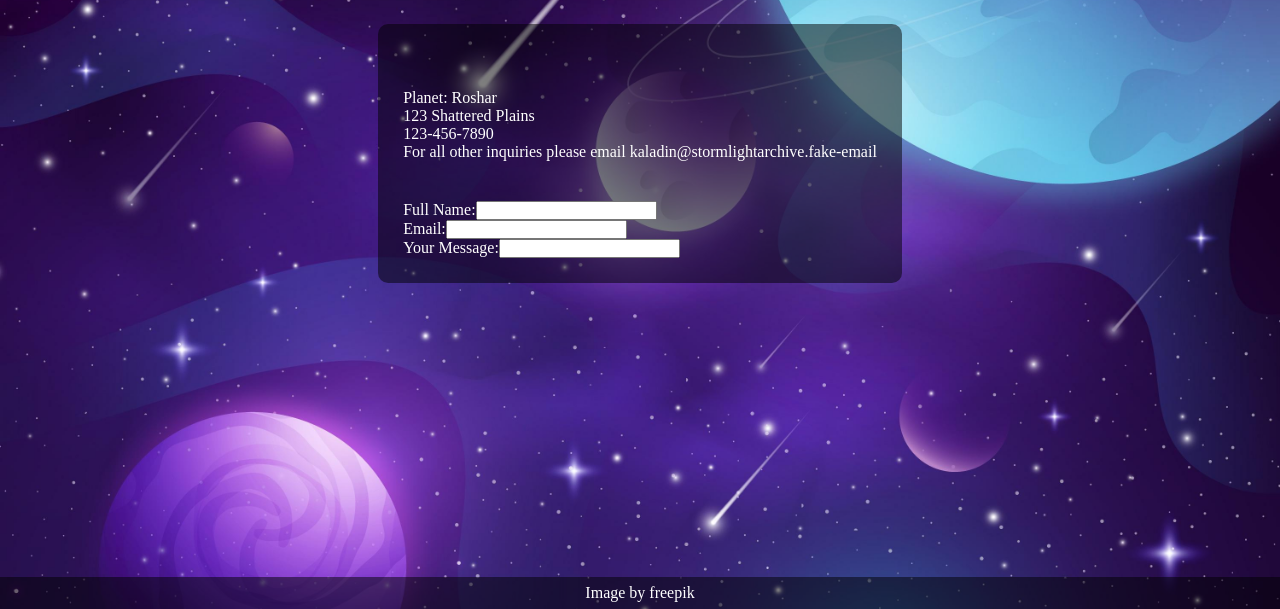
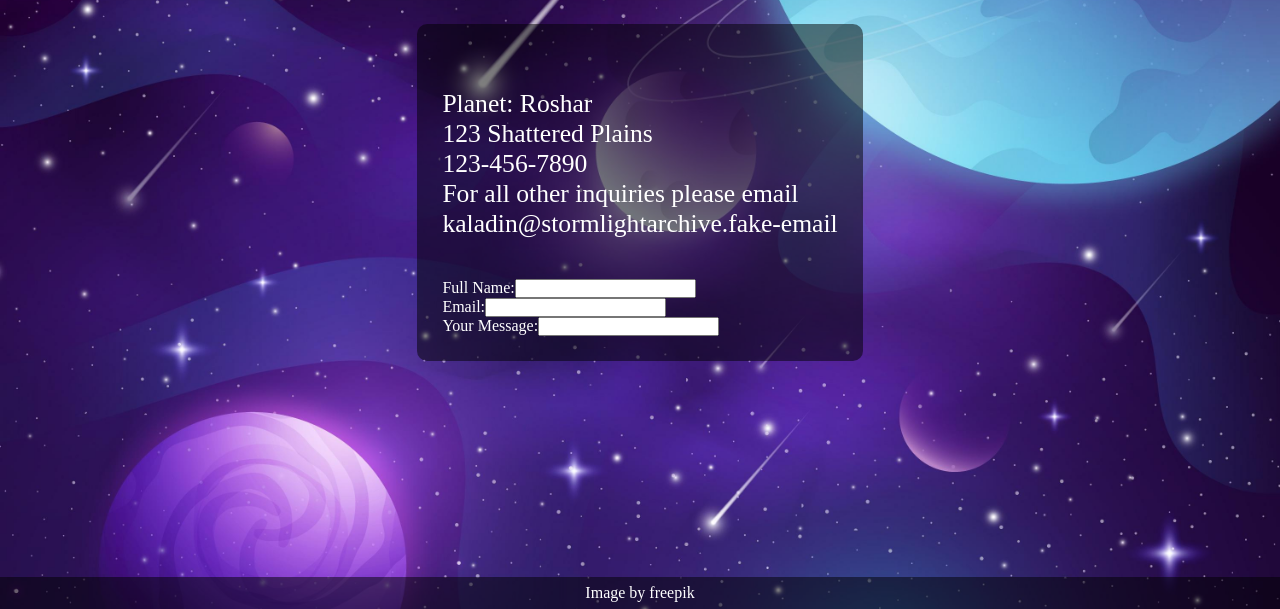
Before and after one commit to HugoTurtle/odin-restaurant-page, a website built with webpack: page src/template.html in a window 1280 px wide. Both pictures are taken after a click on the button "Contact". Shown: the part 191-800 px from the top of the page. Built offline with nearby package versions, Linux system fonts and the light colour scheme.

Commit message:
Add a br element in email and increase font size

```diff
--- a/src/contact.js
+++ b/src/contact.js
@@ -8,7 +8,12 @@ export default function contactPageLoad(container) {
     const address = createElement('p', {text: '123 Shattered Plains'});
     const area = createElement('p', {text: 'Planet: Roshar'});
     const phoneNumber = createElement('p', {text: '123-456-7890'});
-    const infoEmail = createElement('p', {text: 'For all other inquiries please email kaladin@stormlightarchive.fake-email'});
+    const infoEmail = createElement('p');
+    infoEmail.append(
+        document.createTextNode('For all other inquiries please email '),
+        createElement('br'),
+        document.createTextNode('kaladin@stormlightarchive.fake-email')
+    )
 
     info.append(area, address, phoneNumber, infoEmail);
 
--- a/src/styles.css
+++ b/src/styles.css
@@ -121,3 +121,6 @@ span.price-separator {
 .contact .grid-wrapper {
     margin-top: 45px;
 }
+section#info > p {
+    font-size: 1.6rem;
+}
```
